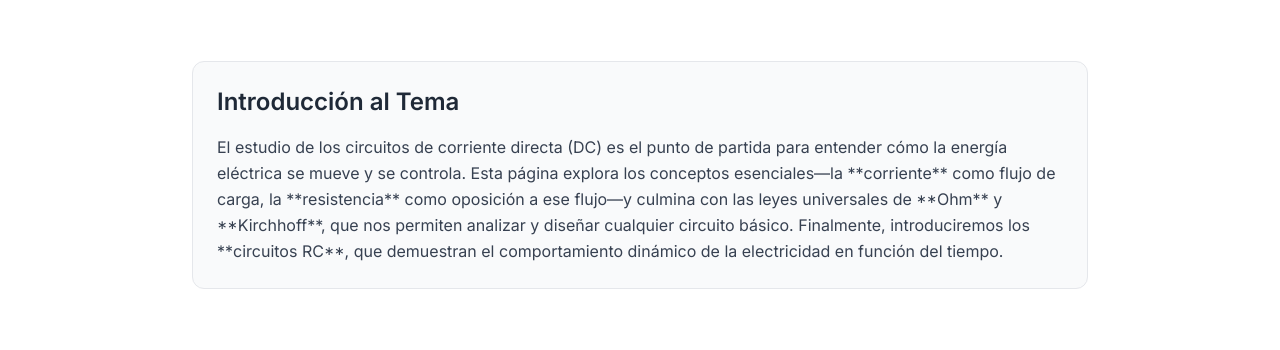
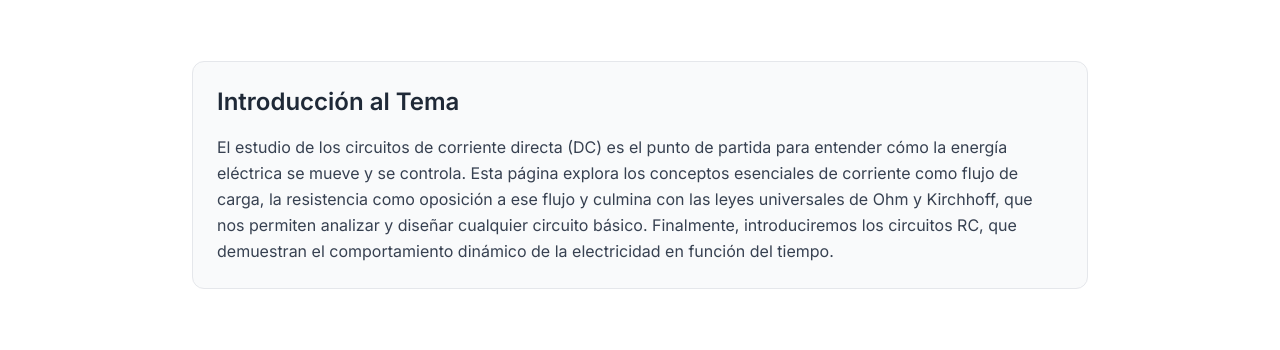
Before and after one commit to Gabrieljf25/proyectofisica2, a plain HTML site: page index.html in a window 1280 px wide. Shown: the part 402-752 px from the top of the page. Drawn offline with nearby package versions, Linux system fonts and the light colour scheme.

Commit message:
index.html

```diff
--- a/index.html
+++ b/index.html
@@ -96,7 +96,7 @@
              <div class="p-6 bg-gray-50 rounded-xl border border-gray-200">
                 <h3 class="text-2xl font-semibold text-gray-800 mb-4">Introducción al Tema</h3>
                 <p class="text-gray-700 leading-relaxed text-left">
-                    El estudio de los circuitos de corriente directa (DC) es el punto de partida para entender cómo la energía eléctrica se mueve y se controla. Esta página explora los conceptos esenciales—la **corriente** como flujo de carga, la **resistencia** como oposición a ese flujo—y culmina con las leyes universales de **Ohm** y **Kirchhoff**, que nos permiten analizar y diseñar cualquier circuito básico. Finalmente, introduciremos los **circuitos RC**, que demuestran el comportamiento dinámico de la electricidad en función del tiempo.
+                    El estudio de los circuitos de corriente directa (DC) es el punto de partida para entender cómo la energía eléctrica se mueve y se controla. Esta página explora los conceptos esenciales de corriente como flujo de carga, la resistencia como oposición a ese flujo y culmina con las leyes universales de Ohm y Kirchhoff, que nos permiten analizar y diseñar cualquier circuito básico. Finalmente, introduciremos los circuitos RC, que demuestran el comportamiento dinámico de la electricidad en función del tiempo.
                 </p>
             </div>
         </section>
@@ -150,4 +150,5 @@
         });
     </script>
 </body>
+
 </html>
```
